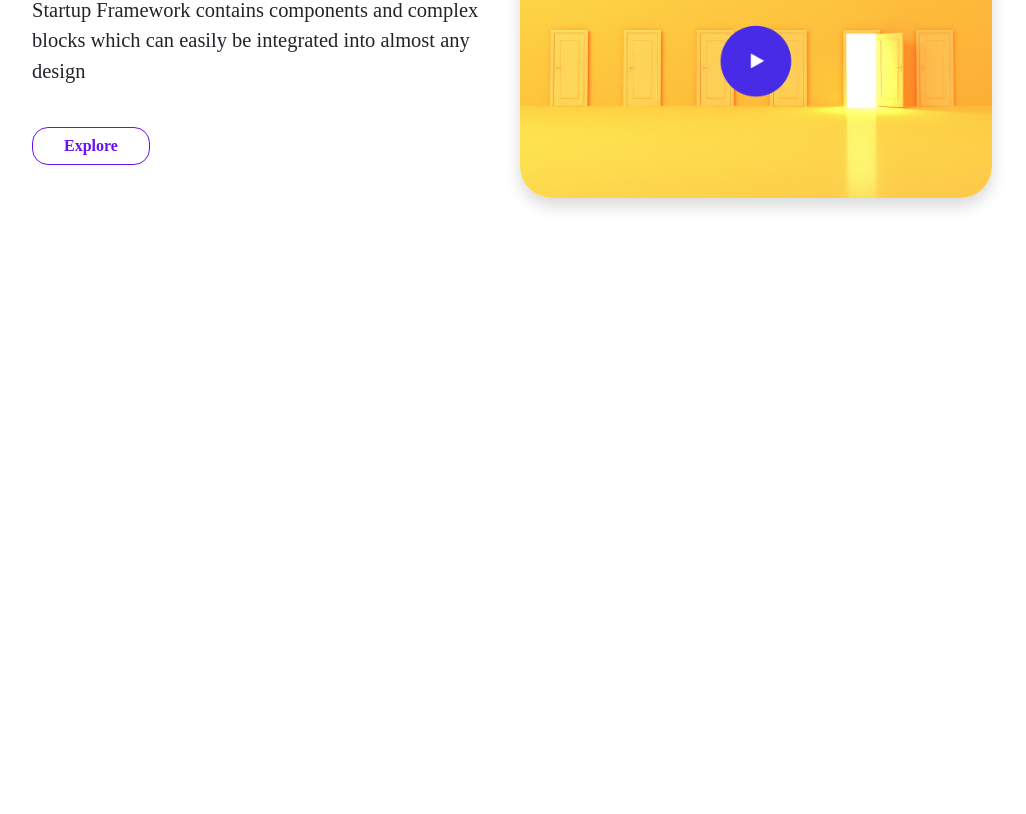
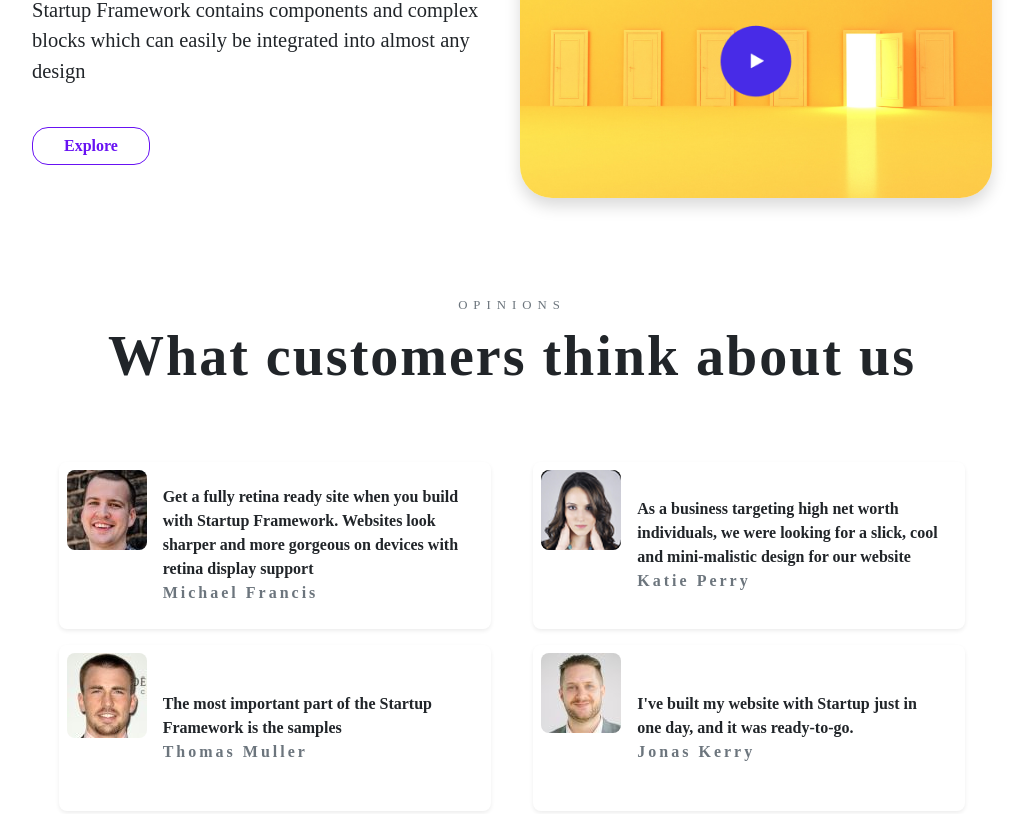
Before and after one commit to marcinMierzwa/Landing-Page, a website: page src/index.html in a window 1280 px wide. Shown: the part 1702-2516 px from the top of the page, without its empty margins (128-1154 px from the left). Drawn offline with Linux system fonts and the light colour scheme; a web font is replaced by a local one.

Commit message:
add section opinions

```diff
--- a/package.json
+++ b/package.json
@@ -11,7 +11,9 @@
   "license": "ISC",
   "dependencies": {
     "bootstrap": "^5.3.2",
-    "bootstrap-icons": "^1.11.2",
-    "prettier": "^3.1.0"
+    "bootstrap-icons": "^1.11.2"
+  },
+  "devDependencies": {
+    "prettier": "3.1.1"
   }
 }
--- a/src/index.html
+++ b/src/index.html
@@ -169,16 +169,97 @@
 
     </div>
 
+  </section>
+
+   <!-- headline section -->
+
+
+   <div class="container-fluid w-100 d-flex flex-column justify-content-center align-items-center gap-2 headline-section-container">
+    <p class="text-uppercase text-secondary small-headline-section m-0">opinions</p>
+    <h2 class="display-4 fw-bold text-lg-center main-headline-section">What customers think about us</h2>
+  </div>
+
+  <!-- section-opinions -->
+
+
+    <section class="w-100 d-flex flex-column flex-xl-row flex-xl-wrap justify-content-evenly gap-3 mt-3 section-options-main-container ">
+
+      <div class="d-flex justify-content-between align-items-center p-2 rounded-3 shadow-sm section-opinions-single-container">
+        <div class="d-flex justify-content-center mb-lg-auto">
+        <div class="d-flex justify-content-center align-items-lg-start section-opinions-img-container">
+          <img src="images/section-opinions/face1.jpg" alt="men's face" class=" rounded-3  section-opinions-img">
+        </div>
+      </div>
+        <div class="d-flex flex-column justify-content-start px-2 me-auto section-opinions-texts-container">
+          <p class="fw-bold px-2 m-0">Get a fully retina ready site when you build with Startup Framework. Websites look sharper and more gorgeous on devices with retina display support</p>
+          <p class="text-secondary fw-bold m-0 px-2 section-opinions-name">Michael Francis</p>
+        </div>
+      </div>
+
+      <div class="d-flex justify-content-between align-items-center p-2 rounded-3 shadow-sm section-opinions-single-container">
+        <div class="d-flex justify-content-center align-items-start mb-lg-auto section-opinions-img-container">
+        <div class="d-flex justify-content-center align-items-start section-opinions-img-container">
+          <img src="images/section-opinions/face2.png" alt="men's face" class=" rounded-3  section-opinions-img">
+        </div>
+      </div>
+        <div class="d-flex flex-column justify-content-start m-0 px-2 me-auto section-opinions-texts-container">
+          <p class="fw-bold px-2  m-0">As a business targeting high net worth individuals, we were looking for a slick, cool and mini-malistic design for our website</p>
+          <p class="text-secondary fw-bold m-0 px-2 section-opinions-name ">Katie Perry</p>
+        </div>
+      </div>
+
+
+      <div class="d-flex justify-content-between align-items-center p-2 rounded-3 shadow-sm section-opinions-single-container ">
+        <div class="d-flex justify-content-center mb-lg-auto">
+        <div class="d-flex justify-content-center align-items-start section-opinions-img-container">
+          <img src="images/section-opinions/face3.jpg" alt="men's face" class=" rounded-3  section-opinions-img">
+        </div>
+      </div>
+        <div class="d-flex flex-column justify-content-between px-2 me-auto section-opinions-texts-container ">
+          <p class="fw-bold px-2 m-0">The most important part of the Startup Framework is the samples</p>
+          <p class="text-secondary fw-bold m-0 px-2 section-opinions-name ">Thomas Muller</p>
+        </div>
+      </div>
+
+
+      <div class="d-flex justify-content-between align-items-center p-2 rounded-3 shadow-sm section-opinions-single-container">
+        <div class="d-flex justify-content-center align-items-start mb-lg-auto section-opinions-img-container">
+        <div class="d-flex justify-content-center align-items-start section-opinions-img-container">
+          <img src="images/section-opinions/face4.jpeg" alt="men's face" class=" rounded-3  section-opinions-img">
+        </div>
+      </div>
+        <div class="d-flex flex-column justify-content-start px-2 me-auto section-opinions-texts-container">
+          <p class="fw-bold px-2 m-0">I've built my website with Startup just in one day, and it was ready-to-go.</p>
+          <p class="text-secondary fw-bold m-0 px-2 section-opinions-name">Jonas Kerry</p>
+        </div>
+      </div>
+
+      <!-- <div class="w-100 d-flex justify-content-between align-items-center gap-3 section-opinions-single-container">
+        <div class="d-flex flex-column justify-content-start section-opinions-img-container">
+          <img src="images/section-opinions/face3.jpg" alt="men's face" class="rounded-3 d-flex section-opinions-img">
+        </div>
+        <div class="d-flex flex-column justify-content-between p-3 gap-2 section-opinions-texts-container">
+          <p class="fw-bold ">As a business targeting high net worth individuals, we were looking for a slick, cool and mini-malistic design for our website</p>
+          <p class="text-secondary fw-bold m-0 section-opinions-name ">Michael Francis</p>
+        </div>
+      </div>
+      <div class="w-100 d-flex justify-content-between align-items-center gap-3 section-opinions-single-container">
+        <div class="d-flex flex-column justify-content-start section-opinions-img-container">
+          <img src="images/section-opinions/face4.jpg" alt="women's face" class="rounded-3 d-flex section-opinions-img">
+        </div>
+        <div class="d-flex flex-column justify-content-between p-3 gap-2 section-opinions-texts-container">
+          <p class="fw-bold ">The most important part of the Startup Framework is the samples</p>
+          <p class="text-secondary fw-bold m-0 section-opinions-name ">Michael Francis</p>
+        </div> -->
+      </div>
 
 
 
 
 
-  </section>
 
 
-
-    <section></section>
+    </section>
     <section></section>
     <footer></footer>
   </div>
--- a/src/main.scss
+++ b/src/main.scss
@@ -17,7 +17,7 @@ $success: #6812f3;
 .landing-page-container {
   font-family: Ageo Personal Use;
   max-width: 75vw;
-  height: 400vh;
+  height: 1000vh;
 }
 
 // --navbar--
@@ -113,7 +113,18 @@ $success: #6812f3;
   transition: 0.3s;
 }
 
-
+// --section services-opinions--
+.section-opinions-single-container{
+  min-height: 13vw !important;
+  flex-basis: 45% !important;
+}
+.section-opinions-name{
+  letter-spacing: 3px;
+}
+.section-opinions-img-container{
+ width: 80px !important;
+ max-height: 80px !important;
+}
 
 
 
@@ -177,4 +188,7 @@ $success: #6812f3;
   .header-container-image {
     flex-basis: 100%;
   }
+  .section-opinions-single-container{
+    min-height: 80vw !important;
+  }
 }
```
Also changed, not shown: src/images/faces section1/face1.webp (deleted), src/images/faces section1/face2.jpg (deleted), src/images/faces section1/face3.jpg (deleted), src/images/faces section1/face4.jfif (deleted), src/images/section-opinions/face1.jpg (added), src/images/section-opinions/face2.png (added), src/images/section-opinions/face3.jpg (added), src/images/section-opinions/face4.jpeg (added), src/images/section-services/face2.jpg (added), src/images/section-services/face3.jpg (added), src/images/section-services/face4.jpeg (added), src/images/section-services/portrait-young-man-smiling.jpg (added), src/main.css, 1 other file.
